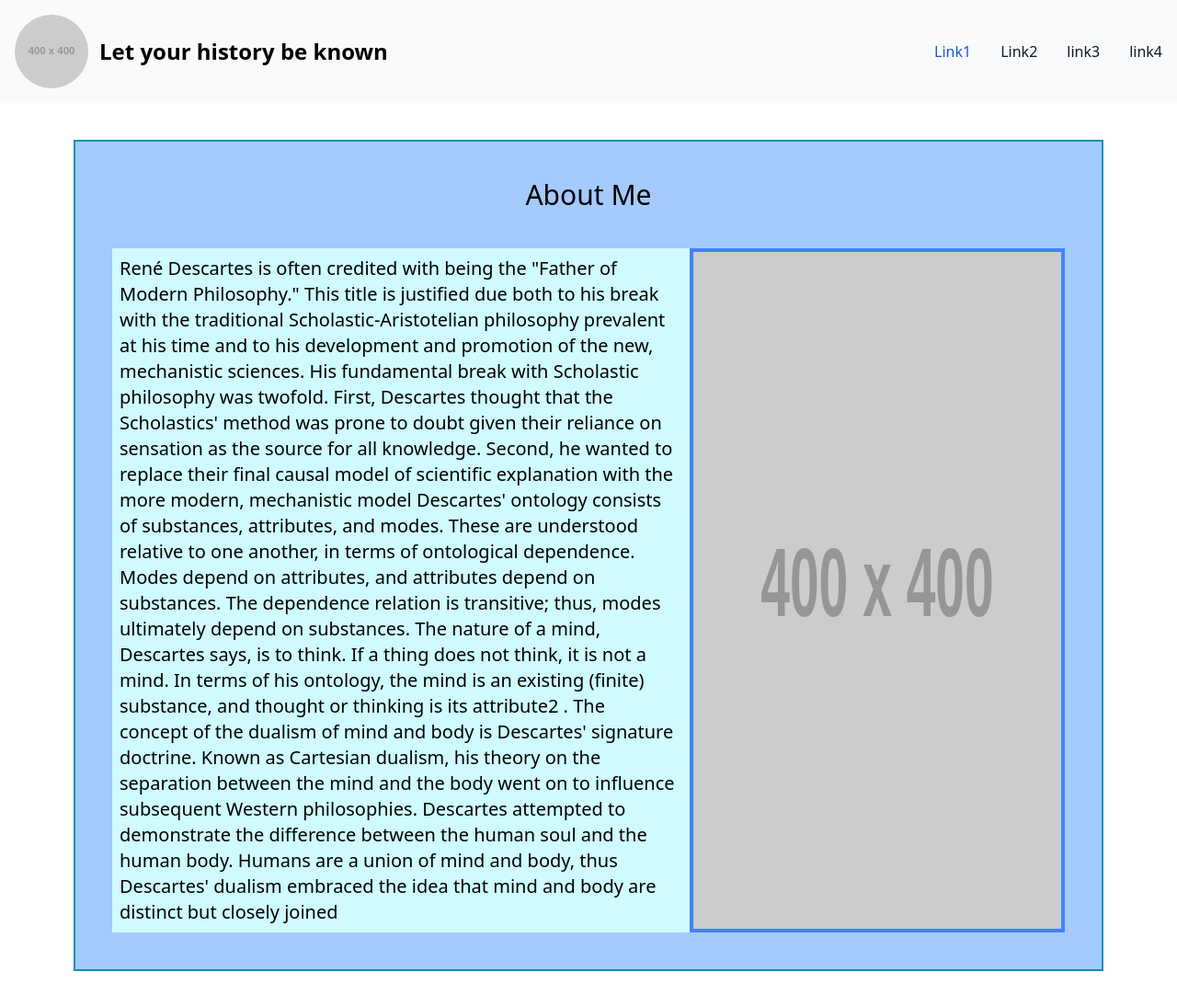
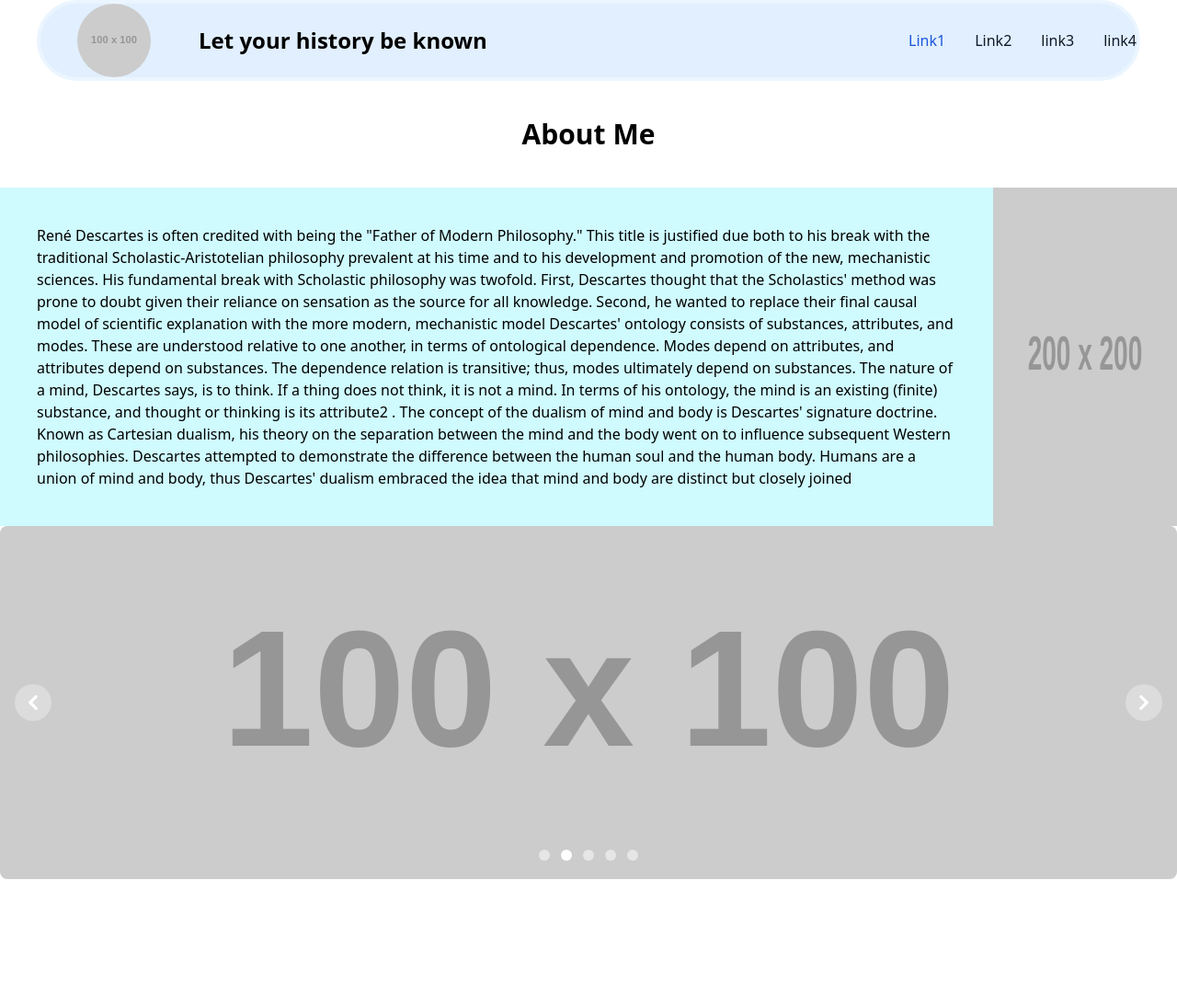
Before and after one commit to j-andrade619/Portfolio, a website built with Vite: page index.html in a window 1280 px wide. Shown: the whole page at 92% size. After the commit the page ends 956 px from the top, so only its background shows below. Built offline with nearby package versions, Linux system fonts and the light colour scheme; placeholder pictures from the web are drawn by us.

Commit message:
updated index.html with carousel

```diff
--- a/index.html
+++ b/index.html
@@ -1,76 +1,127 @@
 <!doctype html>
 <html lang="en">
 <head>
-    <meta charset="UTF-8" />
-    <meta name="viewport" content="width=device-width, initial-scale=1.0" />
+    <meta charset="UTF-8"/>
+    <meta name="viewport" content="width=device-width, initial-scale=1.0"/>
     <title>Vite App</title>
 </head>
 <body>
-
-
-    <nav class="border-gray-200 bg-gray-50 dark:bg-gray-800 dark:border-gray-700">
-     <div class="max-w-screen-xl flex flex-wrap items-center justify-between mx-auto p-4">
+<nav class="rounded-full border-4 border-blue-50 mx-10 bg-blue-100">
+    <div class="max-w-screen-xl flex flex-wrap items-center justify-between">
         <a href="#" class="flex items-center space-x-3 rtl:space-x-reverse">
-            <img src="https://placehold.co/400" class="h-10 rounded-full h-20" alt="profile picture" />
+            <img src="https://placehold.co/100" class="mx-10 h-10 rounded-full h-20" alt="profile picture"/>
             <span class="self-center text-2xl font-semibold whitespace-nowrap dark:text-white">Let your history be known</span>
         </a>
-        <button data-collapse-toggle="navbar-solid-bg" type="button" class="inline-flex items-center p-2 w-10 h-10 justify-center text-sm text-gray-500 rounded-lg md:hidden hover:bg-gray-100 focus:outline-none focus:ring-2 focus:ring-gray-200 dark:text-gray-400 dark:hover:bg-gray-700 dark:focus:ring-gray-600" aria-controls="navbar-solid-bg" aria-expanded="false">
+        <button data-collapse-toggle="navbar-solid-bg" type="button"
+                class="inline-flex items-center p-2 w-10 h-10 justify-center text-sm text-gray-500 rounded-lg md:hidden hover:bg-gray-100 focus:outline-none focus:ring-2 focus:ring-gray-200 dark:text-gray-400 dark:hover:bg-gray-700 dark:focus:ring-gray-600"
+                aria-controls="navbar-solid-bg" aria-expanded="false">
             <span class="sr-only">Open main menu</span>
             <svg class="w-5 h-5" aria-hidden="true" xmlns="http://www.w3.org/2000/svg" fill="none" viewBox="0 0 17 14">
-                <path stroke="currentColor" stroke-linecap="round" stroke-linejoin="round" stroke-width="2" d="M1 1h15M1 7h15M1 13h15"/>
+                <path stroke="currentColor" stroke-linecap="round" stroke-linejoin="round" stroke-width="2"
+                      d="M1 1h15M1 7h15M1 13h15"/>
             </svg>
         </button>
         <div class="hidden w-full md:block md:w-auto" id="navbar-solid-bg">
             <ul class="flex flex-col font-medium mt-4 rounded-lg bg-gray-50 md:space-x-8 rtl:space-x-reverse md:flex-row md:mt-0 md:border-0 md:bg-transparent dark:bg-gray-800 md:dark:bg-transparent dark:border-gray-700">
                 <li>
-                    <a href="#" class="block py-2 px-3 md:p-0 text-white bg-blue-700 rounded md:bg-transparent md:text-blue-700 md:dark:text-blue-500 dark:bg-blue-600 md:dark:bg-transparent" aria-current="page">Link1</a>
+                    <a href="#"
+                       class="block py-2 px-3 md:p-0 text-white bg-blue-700 rounded md:bg-transparent md:text-blue-700 md:dark:text-blue-500 dark:bg-blue-600 md:dark:bg-transparent"
+                       aria-current="page">Link1</a>
                 </li>
                 <li>
-                    <a href="#" class="block py-2 px-3 md:p-0 text-gray-900 rounded hover:bg-gray-100 md:hover:bg-transparent md:border-0 md:hover:text-blue-700 dark:text-white md:dark:hover:text-blue-500 dark:hover:bg-gray-700 dark:hover:text-white md:dark:hover:bg-transparent">Link2</a>
+                    <a href="#"
+                       class="block py-2 px-3 md:p-0 text-gray-900 rounded hover:bg-gray-100 md:hover:bg-transparent md:border-0 md:hover:text-blue-700 dark:text-white md:dark:hover:text-blue-500 dark:hover:bg-gray-700 dark:hover:text-white md:dark:hover:bg-transparent">Link2</a>
                 </li>
                 <li>
-                    <a href="#" class="block py-2 px-3 md:p-0 text-gray-900 rounded hover:bg-gray-100 md:hover:bg-transparent md:border-0 md:hover:text-blue-700 dark:text-white md:dark:hover:text-blue-500 dark:hover:bg-gray-700 dark:hover:text-white md:dark:hover:bg-transparent">link3</a>
+                    <a href="#"
+                       class="block py-2 px-3 md:p-0 text-gray-900 rounded hover:bg-gray-100 md:hover:bg-transparent md:border-0 md:hover:text-blue-700 dark:text-white md:dark:hover:text-blue-500 dark:hover:bg-gray-700 dark:hover:text-white md:dark:hover:bg-transparent">link3</a>
                 </li>
                 <li>
-                    <a href="#" class="block py-2 px-3 md:p-0 text-gray-900 rounded hover:bg-gray-100 md:hover:bg-transparent md:border-0 md:hover:text-blue-700 dark:text-white md:dark:hover:text-blue-500 dark:hover:bg-gray-700 dark:hover:text-white md:dark:hover:bg-transparent">link4</a>
+                    <a href="#"
+                       class="block py-2 px-3 md:p-0 text-gray-900 rounded hover:bg-gray-100 md:hover:bg-transparent md:border-0 md:hover:text-blue-700 dark:text-white md:dark:hover:text-blue-500 dark:hover:bg-gray-700 dark:hover:text-white md:dark:hover:bg-transparent">link4</a>
                 </li>
             </ul>
         </div>
-     </div>
-    </nav>
+    </div>
+</nav>
 
-<section class="p-10">
-    <div class= 'max-w-screen-2xl flex-col mx-10 p-10 border-cyan-600 border-2 bg-blue-300' >
-        <h2 class = "text-3xl text-center pb-10">About Me</h2>
-        <div class=" flex border-1 border-cyan-200 bg-cyan-100">
-        <p class=" text-xl font-family-sans p-2 pr-4">
-            René Descartes is often credited with being the "Father of Modern Philosophy." This title is justified due both to his break with the traditional Scholastic-Aristotelian philosophy prevalent at his time and to his development and promotion of the new, mechanistic sciences. His fundamental break with Scholastic philosophy was twofold. First, Descartes thought that the Scholastics' method was prone to doubt given their reliance on sensation as the source for all knowledge. Second, he wanted to replace their final causal model of scientific explanation with the more modern, mechanistic model
-            Descartes' ontology consists of substances, attributes, and modes. These are understood relative to one another, in terms of ontological dependence. Modes depend on attributes, and attributes depend on substances. The dependence relation is transitive; thus, modes ultimately depend on substances. The nature of a mind, Descartes says, is to think. If a thing does not think, it is not a mind. In terms of his ontology, the mind is an existing (finite) substance, and thought or thinking is its attribute2
-            . The concept of the dualism of mind and body is Descartes' signature doctrine. Known as Cartesian dualism, his theory on the separation between the mind and the body went on to influence subsequent Western philosophies. Descartes attempted to demonstrate the difference between the human soul and the human body. Humans are a union of mind and body, thus Descartes' dualism embraced the idea that mind and body are distinct but closely joined
-        </p>
+<section class="">
+    <div class=''>
+        <h2 class="text-3xl text-center font-extrabold p-10">About Me</h2>
+        <div class=" flex flex-col-reverse lg:flex-row border-1 border-cyan-200 bg-cyan-100">
+            <p class="flex justify-center p-10">
+                René Descartes is often credited with being the "Father of Modern Philosophy." This title is justified
+                due both to his break with the traditional Scholastic-Aristotelian philosophy prevalent at his time and
+                to his development and promotion of the new, mechanistic sciences. His fundamental break with Scholastic
+                philosophy was twofold. First, Descartes thought that the Scholastics' method was prone to doubt given
+                their reliance on sensation as the source for all knowledge. Second, he wanted to replace their final
+                causal model of scientific explanation with the more modern, mechanistic model
+                Descartes' ontology consists of substances, attributes, and modes. These are understood relative to one
+                another, in terms of ontological dependence. Modes depend on attributes, and attributes depend on
+                substances. The dependence relation is transitive; thus, modes ultimately depend on substances. The
+                nature of a mind, Descartes says, is to think. If a thing does not think, it is not a mind. In terms of
+                his ontology, the mind is an existing (finite) substance, and thought or thinking is its attribute2
+                . The concept of the dualism of mind and body is Descartes' signature doctrine. Known as Cartesian
+                dualism, his theory on the separation between the mind and the body went on to influence subsequent
+                Western philosophies. Descartes attempted to demonstrate the difference between the human soul and the
+                human body. Humans are a union of mind and body, thus Descartes' dualism embraced the idea that mind and
+                body are distinct but closely joined
+            </p>
 
-        <img src="https://placehold.co/400" alt="About Me photo" class="border-4 border-blue-500"/>
+            <img src="https://placehold.co/200" alt="About Me photo" class="flex"/>
         </div>
-
-
-
-
+        <div id="default-carousel" class="relative w-full" data-carousel="slide">
+                <!-- Carousel wrapper -->
+                <div class="relative h-56 overflow-hidden rounded-lg md:h-96">
+                    <!-- Item 1 -->
+                    <div class="hidden duration-700 ease-in-out" data-carousel-item>
+                        <img src="https://placehold.co/100" class="absolute block w-full -translate-x-1/2 -translate-y-1/2 top-1/2 left-1/2" alt="...">
+                    </div>
+                    <!-- Item 2 -->
+                    <div class="hidden duration-700 ease-in-out" data-carousel-item>
+                        <img src="https://placehold.co/100" class="absolute block w-full -translate-x-1/2 -translate-y-1/2 top-1/2 left-1/2" alt="...">
+                    </div>
+                    <!-- Item 3 -->
+                    <div class="hidden duration-700 ease-in-out" data-carousel-item>
+                        <img src="https://placehold.co/100" class="absolute block w-full -translate-x-1/2 -translate-y-1/2 top-1/2 left-1/2" alt="...">
+                    </div>
+                    <!-- Item 4 -->
+                    <div class="hidden duration-700 ease-in-out" data-carousel-item>
+                        <img src="https://placehold.co/100" class="absolute block w-full -translate-x-1/2 -translate-y-1/2 top-1/2 left-1/2" alt="...">
+                    </div>
+                    <!-- Item 5 -->
+                    <div class="hidden duration-700 ease-in-out" data-carousel-item>
+                        <img src="https://placehold.co/100" class="absolute block w-full -translate-x-1/2 -translate-y-1/2 top-1/2 left-1/2" alt="...">
+                    </div>
+                </div>
+                <!-- Slider indicators -->
+                <div class="absolute z-30 flex -translate-x-1/2 bottom-5 left-1/2 space-x-3 rtl:space-x-reverse">
+                    <button type="button" class="w-3 h-3 rounded-full" aria-current="true" aria-label="Slide 1" data-carousel-slide-to="0"></button>
+                    <button type="button" class="w-3 h-3 rounded-full" aria-current="false" aria-label="Slide 2" data-carousel-slide-to="1"></button>
+                    <button type="button" class="w-3 h-3 rounded-full" aria-current="false" aria-label="Slide 3" data-carousel-slide-to="2"></button>
+                    <button type="button" class="w-3 h-3 rounded-full" aria-current="false" aria-label="Slide 4" data-carousel-slide-to="3"></button>
+                    <button type="button" class="w-3 h-3 rounded-full" aria-current="false" aria-label="Slide 5" data-carousel-slide-to="4"></button>
+                </div>
+                <!-- Slider controls -->
+                <button type="button" class="absolute top-0 start-0 z-30 flex items-center justify-center h-full px-4 cursor-pointer group focus:outline-none" data-carousel-prev>
+        <span class="inline-flex items-center justify-center w-10 h-10 rounded-full bg-white/30 dark:bg-gray-800/30 group-hover:bg-white/50 dark:group-hover:bg-gray-800/60 group-focus:ring-4 group-focus:ring-white dark:group-focus:ring-gray-800/70 group-focus:outline-none">
+            <svg class="w-4 h-4 text-white dark:text-gray-800 rtl:rotate-180" aria-hidden="true" xmlns="http://www.w3.org/2000/svg" fill="none" viewBox="0 0 6 10">
+                <path stroke="currentColor" stroke-linecap="round" stroke-linejoin="round" stroke-width="2" d="M5 1 1 5l4 4"/>
+            </svg>
+            <span class="sr-only">Previous</span>
+        </span>
+                </button>
+                <button type="button" class="absolute top-0 end-0 z-30 flex items-center justify-center h-full px-4 cursor-pointer group focus:outline-none" data-carousel-next>
+        <span class="inline-flex items-center justify-center w-10 h-10 rounded-full bg-white/30 dark:bg-gray-800/30 group-hover:bg-white/50 dark:group-hover:bg-gray-800/60 group-focus:ring-4 group-focus:ring-white dark:group-focus:ring-gray-800/70 group-focus:outline-none">
+            <svg class="w-4 h-4 text-white dark:text-gray-800 rtl:rotate-180" aria-hidden="true" xmlns="http://www.w3.org/2000/svg" fill="none" viewBox="0 0 6 10">
+                <path stroke="currentColor" stroke-linecap="round" stroke-linejoin="round" stroke-width="2" d="m1 9 4-4-4-4"/>
+            </svg>
+            <span class="sr-only">Next</span>
+        </span>
+                </button>
+            </div>
     </div>
 </section>
-
-
-
-
-
-
-
-
-
-
-
-
-
-
 
 
 <script type="module" src="/src/main.js"></script>
```
Also changed, not shown: package.json (line endings or trailing spaces), 1 other file.
